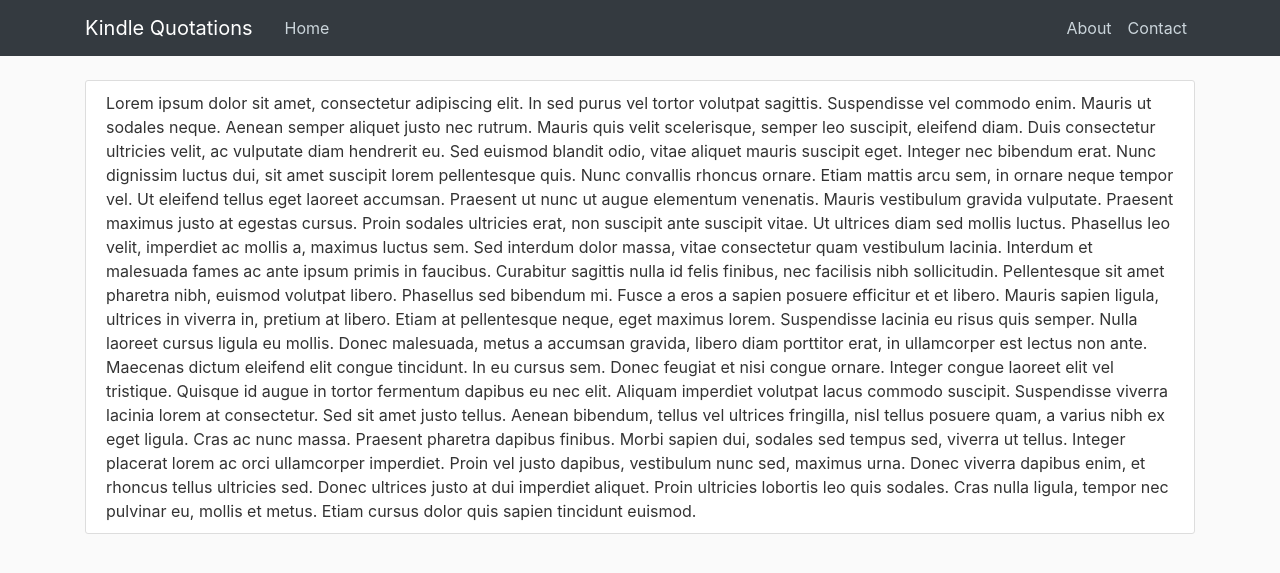
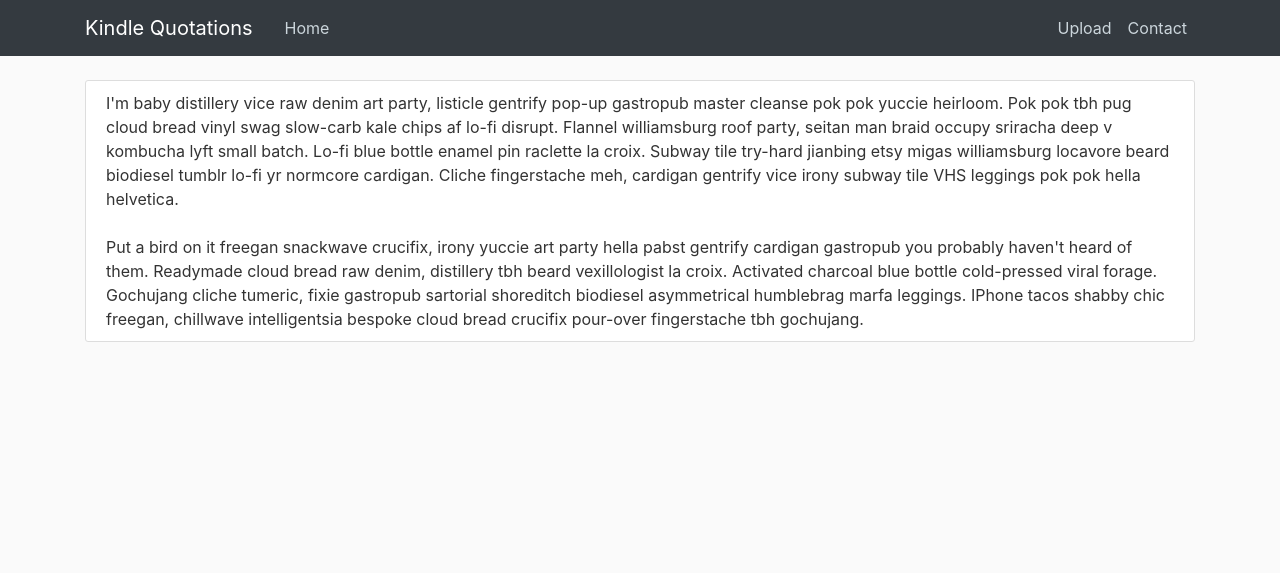
Before and after one commit to camille-le/webapp-kindle-quotations-python, a Flask app: page / in a window 1280 px wide. Shown: the top 573 px of the page. Run offline with Flask 2, Linux system fonts and the light colour scheme; some libraries are stand-ins or nearby versions.

```diff
--- a/kindle_quotations/routes.py
+++ b/kindle_quotations/routes.py
@@ -1,5 +1,7 @@
+import os
 import random
-from flask import render_template, url_for, flash, redirect
+from flask import render_template, url_for, flash, redirect, request
+from werkzeug.utils import secure_filename
 from kindle_quotations import app
 from kindle_quotations.models import process
 
@@ -17,6 +19,9 @@ def home():
 
     #return "<h2>Random Quotations:</h2>" + book_title +"<br>"
     #+ book_author + "<br>" + book_citation + "<br>" + book_blob[rand_num]
+    return render_template('home.html')
 
-
-    return render_template('home.html')
+@app.route("/upload", methods=['GET', 'POST'])
+def upload():
+    # if request.method == 'POST'
+    return render_template('upload.html')
--- a/kindle_quotations/templates/home.html
+++ b/kindle_quotations/templates/home.html
@@ -1,15 +1,6 @@
 {% extends "layout.html" %}
 {% block content %}
-    {% for post in posts %}
-        <article class="media content-section">
-            <div class="media-body">
-            <div class="article-metadata">
-                <a class="mr-2" href="#">{{ post.author }}</a>
-                <small class="text-muted">{{ post.date_posted }}</small>
-            </div>
-            <h2><a class="article-title" href="#">{{ post.title }}</a></h2>
-            <p class="article-content">{{ post.content }}</p>
-            </div>
-        </article>
-    {% endfor %}
+I'm baby distillery vice raw denim art party, listicle gentrify pop-up gastropub master cleanse pok pok yuccie heirloom. Pok pok tbh pug cloud bread vinyl swag slow-carb kale chips af lo-fi disrupt. Flannel williamsburg roof party, seitan man braid occupy sriracha deep v kombucha lyft small batch. Lo-fi blue bottle enamel pin raclette la croix. Subway tile try-hard jianbing etsy migas williamsburg locavore beard biodiesel tumblr lo-fi yr normcore cardigan. Cliche fingerstache meh, cardigan gentrify vice irony subway tile VHS leggings pok pok hella helvetica.
+<br><br>
+Put a bird on it freegan snackwave crucifix, irony yuccie art party hella pabst gentrify cardigan gastropub you probably haven't heard of them. Readymade cloud bread raw denim, distillery tbh beard vexillologist la croix. Activated charcoal blue bottle cold-pressed viral forage. Gochujang cliche tumeric, fixie gastropub sartorial shoreditch biodiesel asymmetrical humblebrag marfa leggings. IPhone tacos shabby chic freegan, chillwave intelligentsia bespoke cloud bread crucifix pour-over fingerstache tbh gochujang.
 {% endblock content %}
--- a/kindle_quotations/templates/layout.html
+++ b/kindle_quotations/templates/layout.html
@@ -28,7 +28,7 @@
                     </div>
                     <!-- Navbar Right Side -->
                     <div class="navbar-nav">
-                      <a class="nav-item nav-link" href="{{ url_for('home') }}">About</a>
+                      <a class="nav-item nav-link" href="{{ url_for('upload') }}">Upload</a>
                       <a class="nav-item nav-link" href="{{ url_for('home') }}">Contact</a>
                     </div>
                 </div>
@@ -37,15 +37,7 @@
     </header>
     <main role="main" class="container">
       <div class="content-section">
-        Lorem ipsum dolor sit amet, consectetur adipiscing elit. In sed purus vel tortor volutpat sagittis. Suspendisse vel commodo enim. Mauris ut sodales neque. Aenean semper aliquet justo nec rutrum. Mauris quis velit scelerisque, semper leo suscipit, eleifend diam. Duis consectetur ultricies velit, ac vulputate diam hendrerit eu. Sed euismod blandit odio, vitae aliquet mauris suscipit eget. Integer nec bibendum erat.
-
-Nunc dignissim luctus dui, sit amet suscipit lorem pellentesque quis. Nunc convallis rhoncus ornare. Etiam mattis arcu sem, in ornare neque tempor vel. Ut eleifend tellus eget laoreet accumsan. Praesent ut nunc ut augue elementum venenatis. Mauris vestibulum gravida vulputate. Praesent maximus justo at egestas cursus.
-
-Proin sodales ultricies erat, non suscipit ante suscipit vitae. Ut ultrices diam sed mollis luctus. Phasellus leo velit, imperdiet ac mollis a, maximus luctus sem. Sed interdum dolor massa, vitae consectetur quam vestibulum lacinia. Interdum et malesuada fames ac ante ipsum primis in faucibus. Curabitur sagittis nulla id felis finibus, nec facilisis nibh sollicitudin. Pellentesque sit amet pharetra nibh, euismod volutpat libero. Phasellus sed bibendum mi. Fusce a eros a sapien posuere efficitur et et libero. Mauris sapien ligula, ultrices in viverra in, pretium at libero. Etiam at pellentesque neque, eget maximus lorem. Suspendisse lacinia eu risus quis semper. Nulla laoreet cursus ligula eu mollis. Donec malesuada, metus a accumsan gravida, libero diam porttitor erat, in ullamcorper est lectus non ante.
-
-Maecenas dictum eleifend elit congue tincidunt. In eu cursus sem. Donec feugiat et nisi congue ornare. Integer congue laoreet elit vel tristique. Quisque id augue in tortor fermentum dapibus eu nec elit. Aliquam imperdiet volutpat lacus commodo suscipit. Suspendisse viverra lacinia lorem at consectetur. Sed sit amet justo tellus. Aenean bibendum, tellus vel ultrices fringilla, nisl tellus posuere quam, a varius nibh ex eget ligula. Cras ac nunc massa. Praesent pharetra dapibus finibus. Morbi sapien dui, sodales sed tempus sed, viverra ut tellus.
-
-Integer placerat lorem ac orci ullamcorper imperdiet. Proin vel justo dapibus, vestibulum nunc sed, maximus urna. Donec viverra dapibus enim, et rhoncus tellus ultricies sed. Donec ultrices justo at dui imperdiet aliquet. Proin ultricies lobortis leo quis sodales. Cras nulla ligula, tempor nec pulvinar eu, mollis et metus. Etiam cursus dolor quis sapien tincidunt euismod.
+      {% block content %}{% endblock %}
       </div>
 
     </main>
```
Also changed, not shown: kindle_quotations/templates/upload.html (added, +9 -0 lines).
